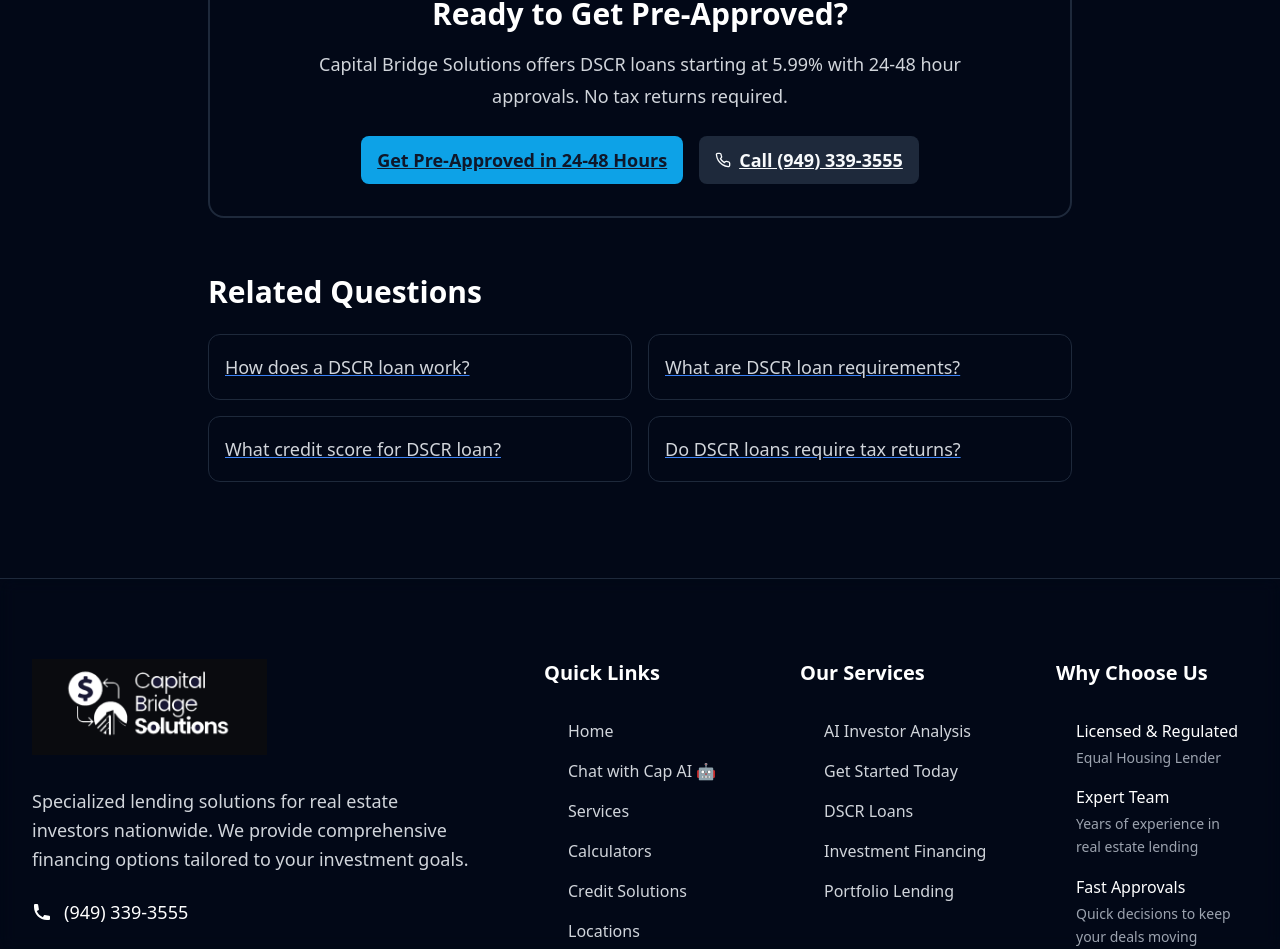
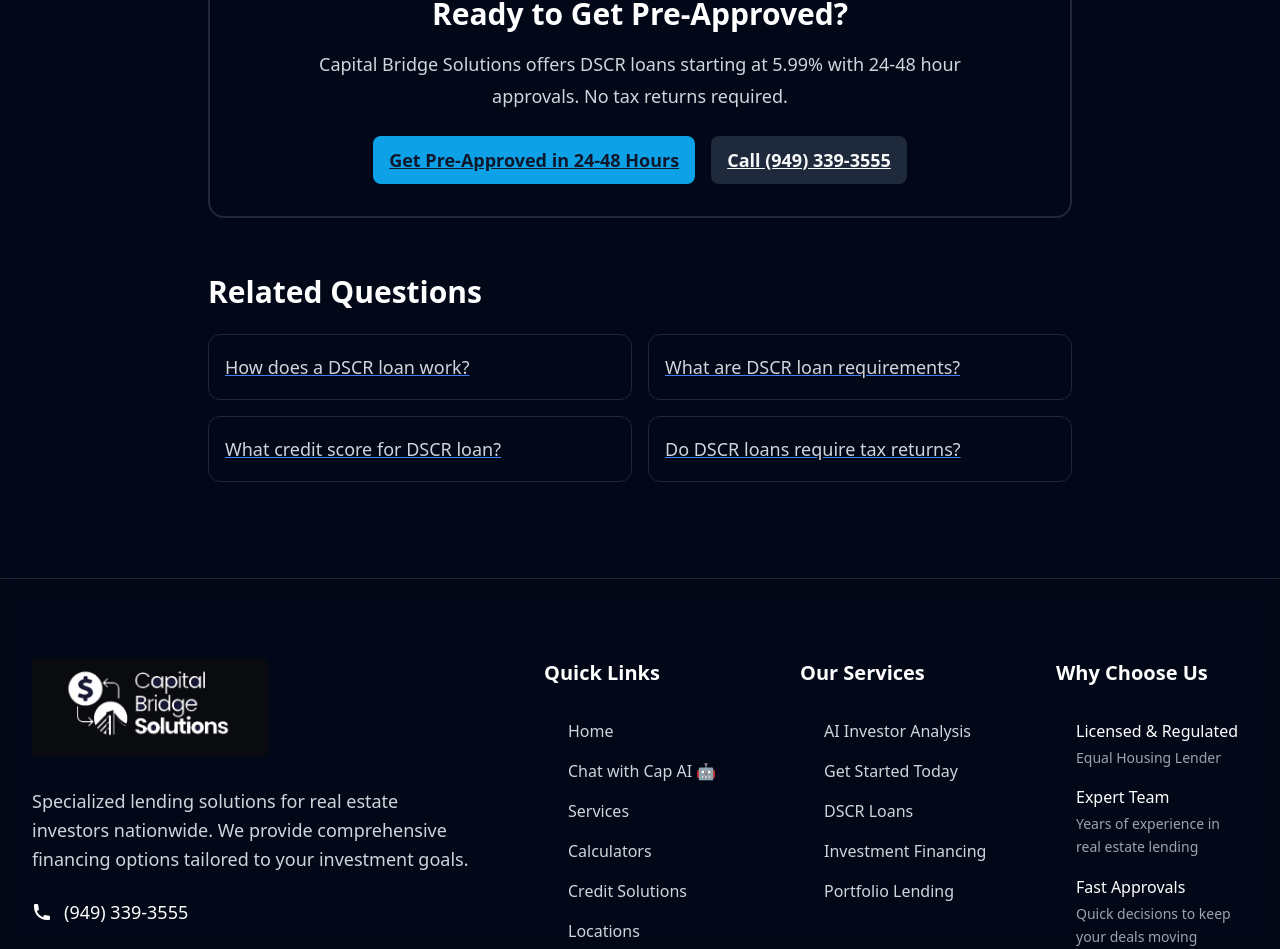
Before and after one commit to hamiltro2/dscr_investor_loans, a Next.js app: page /faq/what-is-a-dscr-loan in a window 1280 px wide. Shown: the part 3712-4661 px from the top of the page. Built offline with nearby package versions, Linux system fonts and the light colour scheme.

Commit message:
Fix Server Component onClick handlers for deployment

```diff
--- a/src/app/faq/credit-score-for-dscr-loan/page.tsx
+++ b/src/app/faq/credit-score-for-dscr-loan/page.tsx
@@ -1,6 +1,7 @@
 import { Metadata } from 'next';
 import Link from 'next/link';
 import { ArrowLeft, TrendingUp } from 'lucide-react';
+import PhoneButton from '@/components/PhoneButton';
 
 export const metadata: Metadata = {
   title: 'What Credit Score for DSCR Loan? 620 Minimum | Capital Bridge',
@@ -266,13 +267,9 @@
                 <Link href="/get-started" className="btn-primary">
                   Get My Rate - 620+ Welcome
                 </Link>
-                <a
-                  href="tel:+19493393555"
-                  className="btn-secondary"
-                  onClick={() => window.gtag && window.gtag('event', 'conversion', {'send_to': 'AW-1002915679/nvg3CMaA2J4bEN-Ond4D'})}
-                >
+                <PhoneButton phone="+19493393555" className="btn-secondary">
                   Call (949) 339-3555
-                </a>
+                </PhoneButton>
               </div>
             </div>
           </section>
--- a/src/app/faq/current-dscr-loan-rates/page.tsx
+++ b/src/app/faq/current-dscr-loan-rates/page.tsx
@@ -224,7 +224,6 @@
                 <a
                   href="tel:+19493393555"
                   className="btn-secondary"
-                  onClick={() => window.gtag && window.gtag('event', 'conversion', {'send_to': 'AW-1002915679/nvg3CMaA2J4bEN-Ond4D'})}
                 >
                   Call (949) 339-3555
                 </a>
--- a/src/app/faq/do-dscr-loans-require-tax-returns/page.tsx
+++ b/src/app/faq/do-dscr-loans-require-tax-returns/page.tsx
@@ -268,7 +268,6 @@
                 <a
                   href="tel:+19493393555"
                   className="btn-secondary"
-                  onClick={() => window.gtag && window.gtag('event', 'conversion', {'send_to': 'AW-1002915679/nvg3CMaA2J4bEN-Ond4D'})}
                 >
                   Call (949) 339-3555
                 </a>
--- a/src/app/faq/dscr-loan-bad-credit/page.tsx
+++ b/src/app/faq/dscr-loan-bad-credit/page.tsx
@@ -204,7 +204,6 @@
                 <a
                   href="tel:+19493393555"
                   className="btn-secondary"
-                  onClick={() => window.gtag && window.gtag('event', 'conversion', {'send_to': 'AW-1002915679/nvg3CMaA2J4bEN-Ond4D'})}
                 >
                   Call (949) 339-3555
                 </a>
--- a/src/app/faq/dscr-loan-requirements/page.tsx
+++ b/src/app/faq/dscr-loan-requirements/page.tsx
@@ -255,7 +255,6 @@
                 <a
                   href="tel:+19493393555"
                   className="btn-secondary"
-                  onClick={() => window.gtag && window.gtag('event', 'conversion', {'send_to': 'AW-1002915679/nvg3CMaA2J4bEN-Ond4D'})}
                 >
                   Call (949) 339-3555
                 </a>
--- a/src/app/faq/dscr-loan-self-employed/page.tsx
+++ b/src/app/faq/dscr-loan-self-employed/page.tsx
@@ -257,7 +257,6 @@
                 <a
                   href="tel:+19493393555"
                   className="btn-secondary"
-                  onClick={() => window.gtag && window.gtag('event', 'conversion', {'send_to': 'AW-1002915679/nvg3CMaA2J4bEN-Ond4D'})}
                 >
                   Call (949) 339-3555
                 </a>
--- a/src/app/faq/dscr-vs-conventional-loan/page.tsx
+++ b/src/app/faq/dscr-vs-conventional-loan/page.tsx
@@ -248,7 +248,6 @@
                 <a
                   href="tel:+19493393555"
                   className="btn-secondary"
-                  onClick={() => window.gtag && window.gtag('event', 'conversion', {'send_to': 'AW-1002915679/nvg3CMaA2J4bEN-Ond4D'})}
                 >
                   Call (949) 339-3555
                 </a>
--- a/src/app/faq/page.tsx
+++ b/src/app/faq/page.tsx
@@ -1,6 +1,7 @@
 import { Metadata } from 'next';
 import Link from 'next/link';
 import { Search, Calculator, Home, DollarSign, FileText, Users, TrendingUp, Shield } from 'lucide-react';
+import PhoneButton from '@/components/PhoneButton';
 
 export const metadata: Metadata = {
   title: 'DSCR Loan FAQ - Common Questions Answered | Capital Bridge Solutions',
@@ -186,13 +187,9 @@
               >
                 Get Pre-Approved Now
               </Link>
-              <a
-                href="tel:+19493393555"
-                className="btn-secondary"
-                onClick={() => window.gtag && window.gtag('event', 'conversion', {'send_to': 'AW-1002915679/nvg3CMaA2J4bEN-Ond4D'})}
-              >
+              <PhoneButton phone="+19493393555" className="btn-secondary">
                 Call (949) 339-3555
-              </a>
+              </PhoneButton>
             </div>
           </div>
 
--- a/src/app/faq/what-is-a-dscr-loan/page.tsx
+++ b/src/app/faq/what-is-a-dscr-loan/page.tsx
@@ -1,6 +1,7 @@
 import { Metadata } from 'next';
 import Link from 'next/link';
 import { ArrowLeft, Calculator, Phone } from 'lucide-react';
+import PhoneButton from '@/components/PhoneButton';
 
 export const metadata: Metadata = {
   title: 'What is a DSCR Loan? Complete Guide 2025 | Capital Bridge Solutions',
@@ -228,14 +229,9 @@
                 <Link href="/get-started" className="btn-primary">
                   Get Pre-Approved in 24-48 Hours
                 </Link>
-                <a
-                  href="tel:+19493393555"
-                  className="btn-secondary flex items-center justify-center gap-2"
-                  onClick={() => window.gtag && window.gtag('event', 'conversion', {'send_to': 'AW-1002915679/nvg3CMaA2J4bEN-Ond4D'})}
-                >
-                  <Phone className="w-4 h-4" />
+                <PhoneButton phone="+19493393555" className="btn-secondary flex items-center justify-center gap-2">
                   Call (949) 339-3555
-                </a>
+                </PhoneButton>
               </div>
             </div>
           </section>
--- /dev/null
+++ b/src/components/PhoneButton.tsx
@@ -0,0 +1,27 @@
+'use client';
+
+interface PhoneButtonProps {
+  phone: string;
+  className?: string;
+  children: React.ReactNode;
+}
+
+export default function PhoneButton({ phone, className, children }: PhoneButtonProps) {
+  const handleClick = () => {
+    if (typeof window !== 'undefined' && window.gtag) {
+      window.gtag('event', 'conversion', {
+        'send_to': 'AW-1002915679/nvg3CMaA2J4bEN-Ond4D'
+      });
+    }
+  };
+
+  return (
+    <a
+      href={`tel:${phone}`}
+      className={className}
+      onClick={handleClick}
+    >
+      {children}
+    </a>
+  );
+}
```
